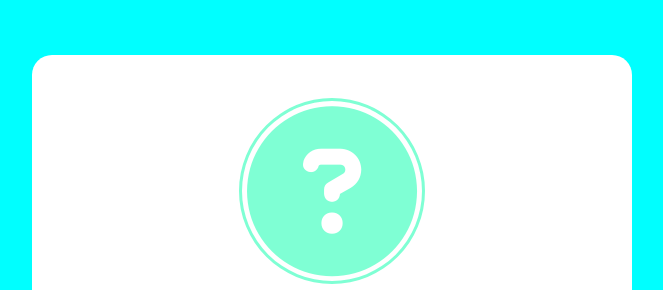
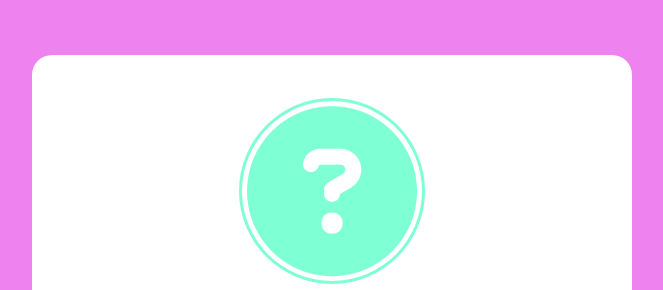
Before and after one commit to Kiimi02/HII, a plain HTML site: page index.html in a window 1280 px wide. Shown: the part 145-435 px from the top of the page, without its empty margins (308-971 px from the left). Drawn offline with Linux system fonts and the light colour scheme.

Commit message:
Update hello.css
body color to violet

```diff
--- a/hello.css
+++ b/hello.css
@@ -12,7 +12,7 @@ body{
   justify-content: center;
   align-items: center;
   min-height: 100vh;
-  background-color: aqua;
+  background-color: violet;
 }
 
 .wrapper{
```
